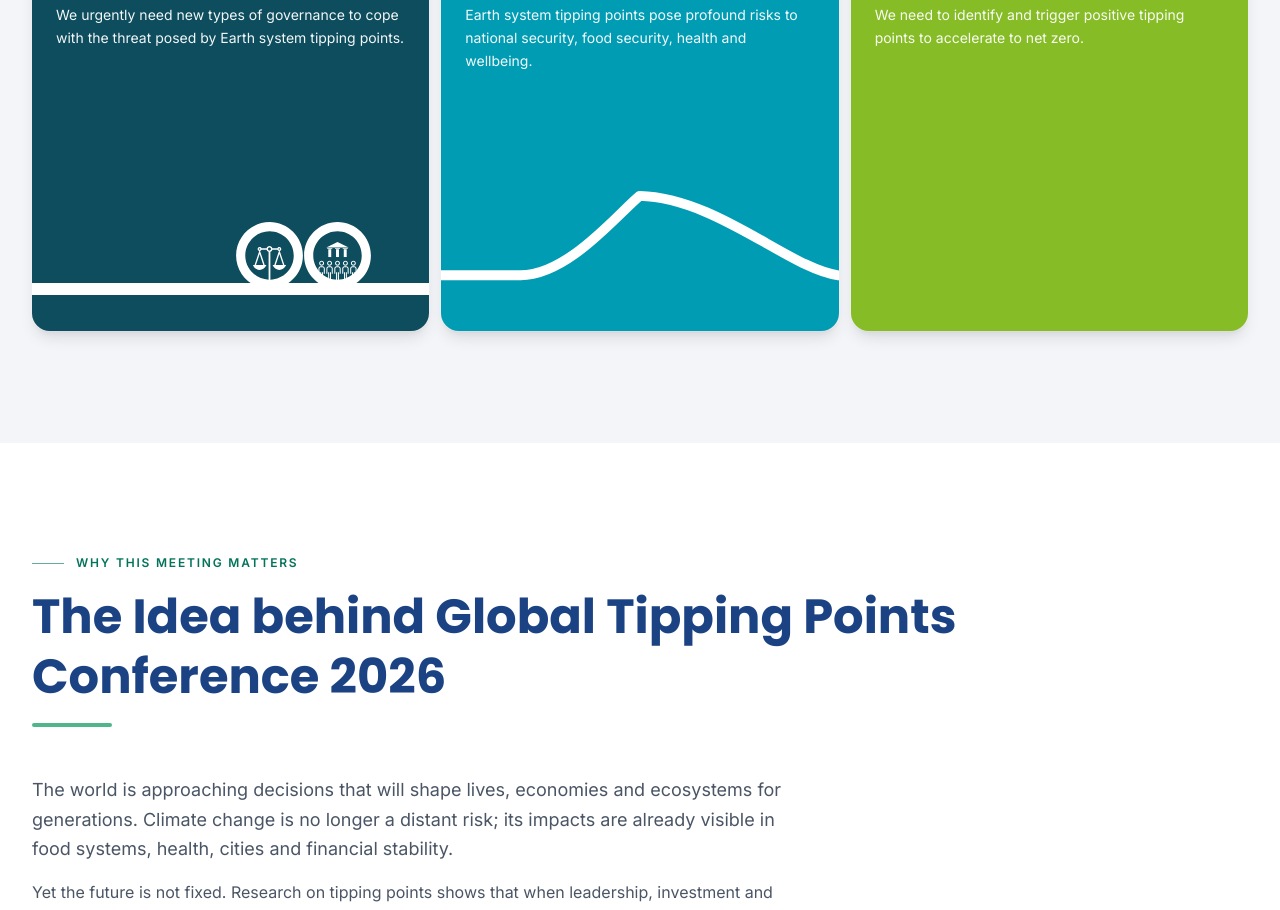
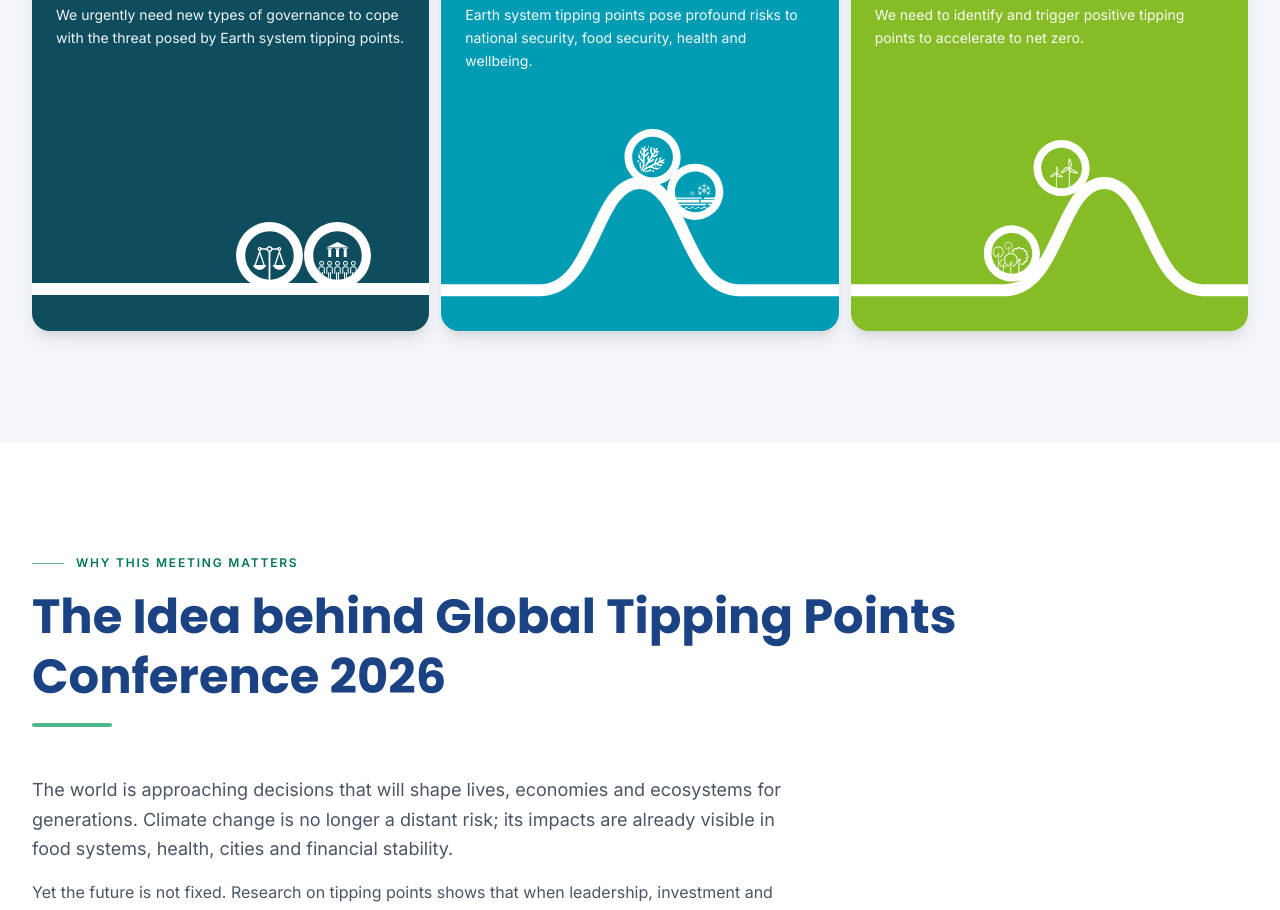
Before and after one commit to AmeerulH/scph-website, a Next.js app: page / in a window 1280 px wide. Shown: the part 1980-2890 px from the top of the page. Built offline with nearby package versions, Linux system fonts and the light colour scheme; no server answers.

Commit message:
fix: images in cards

```diff
--- a/src/app/events/gtp-2026/about/page.tsx
+++ b/src/app/events/gtp-2026/about/page.tsx
@@ -201,7 +201,7 @@ const themes = [
     icon: Zap,
     title: "Accelerating Action",
     body: "Identifying what policies, investments and partnerships can reinforce each other and create lasting momentum.",
-    cardClass: "bg-gtp-dark-green text-white ring-white/10",
+    cardClass: "bg-gtp-green text-white ring-white/10",
     iconWrap: "bg-white/15",
     iconColour: "text-white",
     bodyClass: "text-white/85",
--- a/src/app/events/gtp-2026/get-involved/contact-form.tsx
+++ b/src/app/events/gtp-2026/get-involved/contact-form.tsx
@@ -1,6 +1,6 @@
 "use client";
 
-import { useActionState } from "react";
+import { useActionState, useSyncExternalStore } from "react";
 import { useFormStatus } from "react-dom";
 import { FullPageLoadingOverlay } from "@/components/navigation/full-page-loading-overlay";
 import { Button } from "@/components/ui/button";
@@ -25,6 +25,13 @@ const fieldFocusGtp =
 const fieldFocusScph =
   "focus:border-scph-blue focus:outline-none focus:ring-1 focus:ring-scph-blue";
 
+const noopSubscribe = () => () => {};
+
+/** True in the browser after hydration; false on server — avoids extension-injected DOM vs SSR mismatches. */
+function useClientFieldsReady() {
+  return useSyncExternalStore(noopSubscribe, () => true, () => false);
+}
+
 export function ContactForm({
   appearance = "gtp",
 }: {
@@ -32,6 +39,8 @@ export function ContactForm({
   appearance?: "gtp" | "scph";
 }) {
   const [state, formAction, isPending] = useActionState(sendContactEmail, null);
+  const fieldsMounted = useClientFieldsReady();
+
   const isScph = appearance === "scph";
   const labelClass = isScph
     ? "text-scph-blue"
@@ -49,6 +58,24 @@ export function ContactForm({
           label="Sending your message"
         />
       ) : null}
+      {!fieldsMounted ? (
+        <div className="space-y-4" aria-hidden>
+          <div>
+            <div className="mb-1.5 h-4 w-14 rounded bg-gray-200/80" />
+            <div className="h-10 w-full rounded-lg bg-gray-100" />
+          </div>
+          <div>
+            <div className="mb-1.5 h-4 w-12 rounded bg-gray-200/80" />
+            <div className="h-10 w-full rounded-lg bg-gray-100" />
+          </div>
+          <div>
+            <div className="mb-1.5 h-4 w-16 rounded bg-gray-200/80" />
+            <div className="h-24 w-full rounded-lg bg-gray-100" />
+          </div>
+          <div className="h-10 w-full rounded-lg bg-gray-200/70" />
+        </div>
+      ) : (
+        <>
           <div>
             <label
               htmlFor={isScph ? "scph-gtp-name" : "name"}
@@ -108,6 +135,8 @@ export function ContactForm({
           )}
 
           <SubmitButton variant={isScph ? "scphSecondary" : "gtpSecondary"} />
+        </>
+      )}
     </form>
   );
 }
--- a/src/app/events/gtp-2026/submissions/page.tsx
+++ b/src/app/events/gtp-2026/submissions/page.tsx
@@ -84,7 +84,7 @@ const pillars = [
     icon: Zap,
     title: "Accelerating Action",
     body: "Identifying what policies, investments and partnerships can reinforce each other and create lasting momentum.",
-    cardClass: "bg-gtp-dark-green text-white ring-white/10",
+    cardClass: "bg-gtp-green text-white ring-white/10",
     iconWrap: "bg-white/15",
     iconColour: "text-white",
     bodyClass: "text-white/85",
--- a/src/components/gtp/gtp-site-explore-cards.tsx
+++ b/src/components/gtp/gtp-site-explore-cards.tsx
@@ -78,21 +78,114 @@ function GtpExploreCardFooterArt({
 function GtpEarthCardFooterCurve() {
   return (
     <div className="mt-auto w-full shrink-0 pt-6">
-      <div className="-mx-6">
+      <div className="relative z-20 -mx-6">
         <svg
-          className="block aspect-[400/120] w-full"
-          viewBox="0 0 400 120"
+          className="block aspect-[400/134] w-full overflow-visible sm:mb-[-4px]"
+          viewBox="0 -8 400 134"
           preserveAspectRatio="xMidYMax meet"
           fill="none"
           xmlns="http://www.w3.org/2000/svg"
           aria-hidden
         >
+          <foreignObject x="175" y="-55" width="76" height="76">
+            <div
+              className="relative size-full rounded-full bg-transparent"
+              xmlns="http://www.w3.org/1999/xhtml"
+            >
+              <Image
+                src="/images/gtp/cards/light-teal-1.svg"
+                alt=""
+                fill
+                unoptimized
+                sizes="76px"
+                className="object-contain object-center p-[10%]"
+                aria-hidden
+              />
+            </div>
+          </foreignObject>
+          <foreignObject x="218" y="-20" width="76" height="76">
+            <div
+              className="relative size-full rounded-full bg-transparent"
+              xmlns="http://www.w3.org/1999/xhtml"
+            >
+              <Image
+                src="/images/gtp/cards/light-teal-2.svg"
+                alt=""
+                fill
+                unoptimized
+                sizes="76px"
+                className="object-contain object-center p-[10%]"
+                aria-hidden
+              />
+            </div>
+          </foreignObject>
           <path
-            d="M 0 100 L 80 100 C 128 100 178 38 200 20 C 278 22 352 94 400 100"
+            d="M 0 117 L 100 117 C 155 117 155 9 200 9 C 245 9 245 117 300 117 L 400 117"
             stroke="white"
-            strokeWidth="10"
             strokeLinecap="round"
             strokeLinejoin="round"
+            vectorEffect="non-scaling-stroke"
+            className="stroke-[0.625rem] sm:stroke-[0.75rem]"
+          />
+        </svg>
+        <div className="h-3" aria-hidden />
+      </div>
+    </div>
+  );
+}
+
+/** Positive card: hill shifted right; icons on the left ascent (trees lower, turbines higher). */
+function GtpPositiveCardFooterCurve() {
+  return (
+    <div className="mt-auto w-full shrink-0 pt-6">
+      <div className="relative z-20 -mx-6">
+        <svg
+          className="block aspect-[400/134] w-full overflow-visible sm:mb-[-4px]"
+          viewBox="0 -8 400 134"
+          preserveAspectRatio="xMidYMax meet"
+          fill="none"
+          xmlns="http://www.w3.org/2000/svg"
+          aria-hidden
+        >
+          <foreignObject x="124" y="42" width="76" height="76">
+            <div
+              className="relative size-full rounded-full bg-transparent"
+              xmlns="http://www.w3.org/1999/xhtml"
+            >
+              <Image
+                src="/images/gtp/cards/green-1.svg"
+                alt=""
+                fill
+                unoptimized
+                sizes="76px"
+                className="object-contain object-center p-[10%]"
+                aria-hidden
+              />
+            </div>
+          </foreignObject>
+          <foreignObject x="174" y="-44" width="76" height="76">
+            <div
+              className="relative size-full rounded-full bg-transparent"
+              xmlns="http://www.w3.org/1999/xhtml"
+            >
+              <Image
+                src="/images/gtp/cards/green-2.svg"
+                alt=""
+                fill
+                unoptimized
+                sizes="76px"
+                className="object-contain object-center p-[10%]"
+                aria-hidden
+              />
+            </div>
+          </foreignObject>
+          <path
+            d="M 0 117 L 155 117 C 210 117 210 9 255 9 C 300 9 300 117 355 117 L 400 117"
+            stroke="white"
+            strokeLinecap="round"
+            strokeLinejoin="round"
+            vectorEffect="non-scaling-stroke"
+            className="stroke-[0.625rem] sm:stroke-[0.75rem]"
           />
         </svg>
         <div className="h-3" aria-hidden />
@@ -118,6 +211,10 @@ function GtpExploreCardIllustration({
 
   if (variant === "earth") {
     return <GtpEarthCardFooterCurve />;
+  }
+
+  if (variant === "positive") {
+    return <GtpPositiveCardFooterCurve />;
   }
 
   return <div className="mt-auto shrink-0 pt-6" aria-hidden />;
```
Lines whose indentation alone changed are shown as unchanged.
